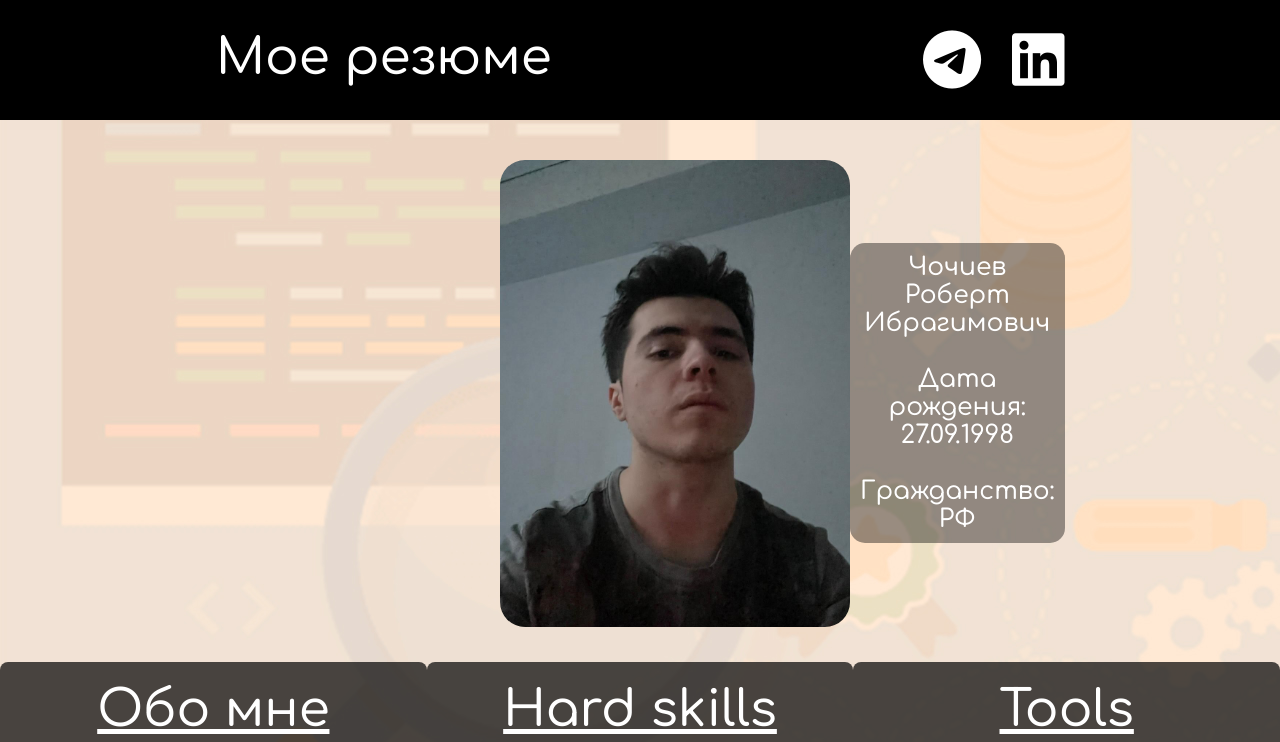
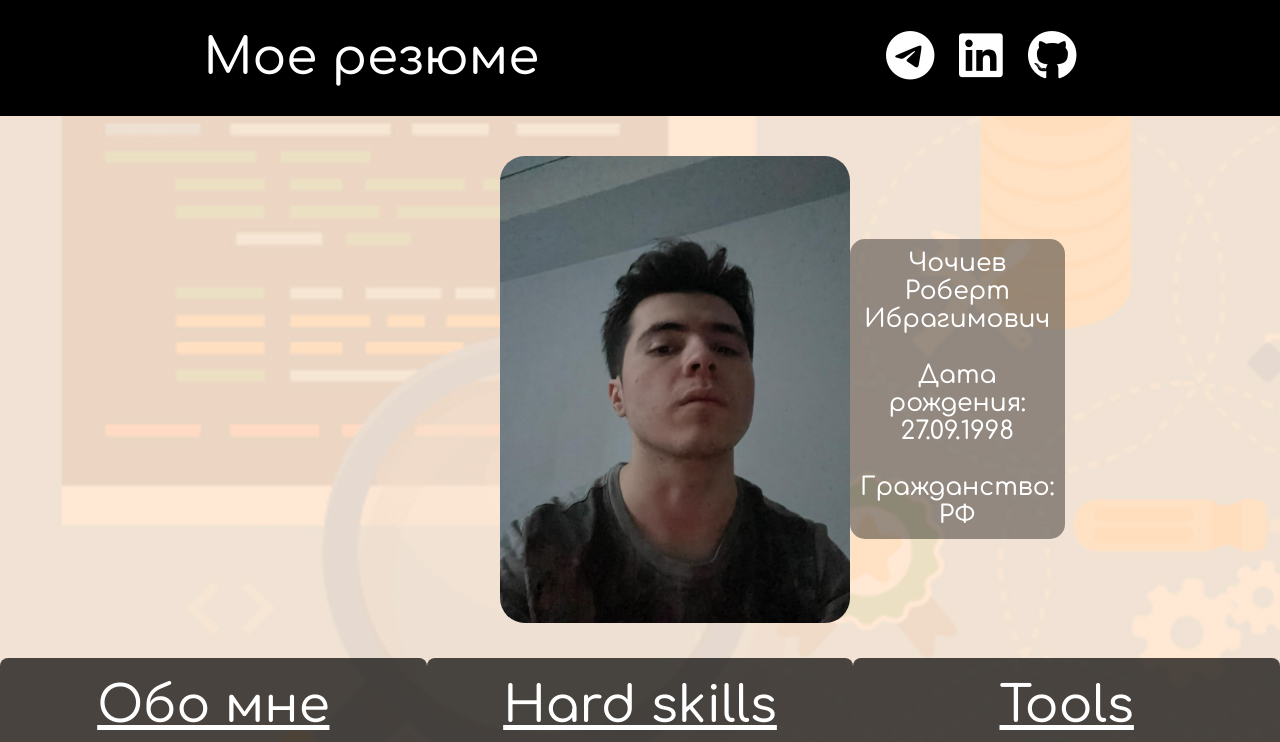
Before and after one commit to RobertCh822/CV, a plain HTML site: page index.html in a window 1280 px wide. Shown: the top 742 px of the page. Drawn offline with Linux system fonts and the light colour scheme.

Commit message:
linkedin

```diff
--- a/file2.css
+++ b/file2.css
@@ -103,10 +103,9 @@ p{
     margin-left: 10px;
 }
 .links{
-    display: flex;
-    justify-content: right;
-    align-items: center;
-    flex-direction: row;
+    font-size:50px;
+    display:flex;
+    justify-content:space-between;
 }
 .bio h1{
     margin-bottom: 10px;
@@ -147,9 +146,6 @@ p{
 .phone span{
     font-size: 30px;
 }
-.links{
-    font-size:60px;
-}
 .fa-linkedin{
     padding-left:30px;
 }
@@ -169,3 +165,6 @@ p{
     padding:10px;
     border-radius: 15px;
 }
+.fa-linkedin{
+    padding:0 25px 0 25px
+}
--- a/index.html
+++ b/index.html
@@ -14,6 +14,7 @@
             <div class="links">
             <a href="https://t.me/DavidLoki"><i class="fa-brands fa-telegram fa-beat" style="color:white"></i></a>
             <a href="https://www.linkedin.com/in/robertchochiev/"><i class="fa-brands fa-linkedin fa-beat" style="color:white"></i></a>
+            <a href="https://github.com/RobertCh822"><i class="fa-brands fa-github fa-beat" style="color:white"></i></a>
             </div>
     </nav>
     <main>
```
